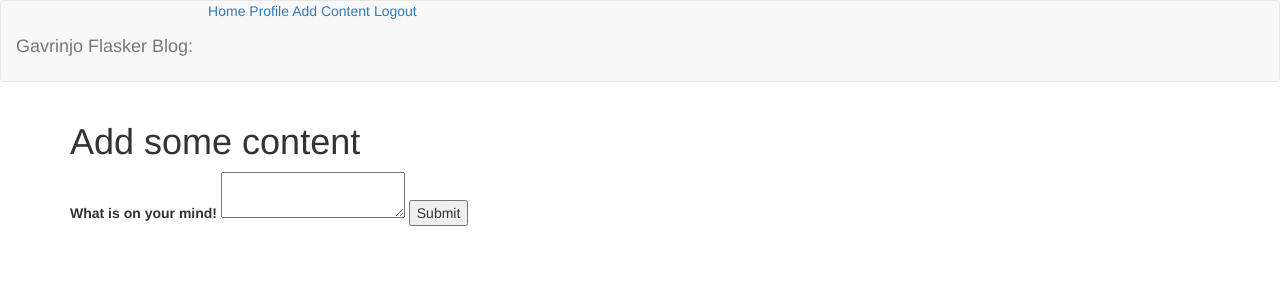
After one commit to gavrinjo/flasker, a Flask app: page /postit in a window 1280 px wide. The commit adds this page. Shown: the top 300 px of the page. Run offline with Flask 2, Linux system fonts and the light colour scheme; the visitor is signed in with stand-in values (Sample User, id 1); data comes from the database, SQL or seed files in the repository; both versions use the stored data as it was after the commit; some libraries are stand-ins or nearby versions.

Commit message:
postit package added

```diff
--- a/app/__init__.py
+++ b/app/__init__.py
@@ -7,7 +7,6 @@ from flask_avatars import Avatars
 from flask_bootstrap import Bootstrap
 from flask_moment import Moment
 from flask_mail import Mail
-# from flask_ckeditor import CKEditor
 
 
 db = SQLAlchemy()
@@ -16,7 +15,6 @@ login = LoginManager()
 login.login_view = "auth.login"
 login.login_message = "Please log in to access this page"
 mail = Mail()
-# ckeditor = CKEditor()
 moment = Moment()
 bootstrap = Bootstrap()
 avatars = Avatars()
@@ -30,7 +28,6 @@ def create_app(config_class=Config):
     migrate.init_app(app, db)
     login.init_app(app)
     mail.init_app(app)
-    # ckeditor.init_app(app)
     moment.init_app(app)
     bootstrap.init_app(app)
     avatars.init_app(app)
@@ -44,6 +41,9 @@ def create_app(config_class=Config):
     from app.auth import bp as auth_bp
     app.register_blueprint(auth_bp, url_prefix="/auth")
 
+    from app.content import bp as content_bp
+    app.register_blueprint(content_bp)
+
     from app.main import bp as main_bp
     app.register_blueprint(main_bp)
 
--- /dev/null
+++ b/app/content/__init__.py
@@ -0,0 +1,5 @@
+from flask import Blueprint
+
+bp = Blueprint("content", __name__, template_folder="templates")
+
+from app.content import routes
--- /dev/null
+++ b/app/content/forms.py
@@ -0,0 +1,9 @@
+from flask_wtf import FlaskForm
+# from flask_wtf.file import FileField, FileRequired, FileAllowed
+from wtforms import SubmitField, TextAreaField
+from wtforms.validators import DataRequired
+
+
+class PostForm(FlaskForm):
+    post = TextAreaField("What is on your mind!", validators=[DataRequired()], id="summernote")
+    submit = SubmitField("Submit")
--- /dev/null
+++ b/app/content/routes.py
@@ -0,0 +1,20 @@
+from flask import render_template, flash, redirect, url_for
+from flask_login import current_user, login_required
+from app import db
+from app.content import bp, handlers
+from app.content.forms import PostForm
+from app.models import Post
+
+
+@bp.route("/postit", methods=["GET", "POST"])
+@login_required
+def postit():
+    form = PostForm()
+    if form.validate_on_submit():
+        post = Post(body=handlers.img_proc(form.post.data), author=current_user)
+        # print(post)
+        db.session.add(post)
+        db.session.commit()
+        flash("Your post is now live!!")
+        return redirect(url_for("main.index"))
+    return render_template("postit.html", title="Post Content", form=form)
--- /dev/null
+++ b/app/content/templates/postit.html
@@ -0,0 +1,18 @@
+{% extends 'base.html' %}
+
+{% block app_content %}
+    <h1>Add some content</h1>
+    {% if form %}
+    <form action="" method="post">
+        {{ form.hidden_tag() }}
+        {{ form.post.label }}
+        {{ form.post() }}
+        {% for error in form.post.errors %}
+        <span style="color: red;">[{{ error }}]</span>
+        {% endfor %}
+        {{ form.submit() }}
+    </form>
+
+    <script src="{{ url_for('static', filename='summernote.js') }}" type="text/javascript"></script>
+    {% endif %}
+{% endblock app_content %}
--- a/app/templates/base.html
+++ b/app/templates/base.html
@@ -23,6 +23,7 @@
         <a href="{{ url_for('auth.login') }}">Login</a>
         {% else %}
         <a href="{{ url_for('main.user', username=current_user.username) }}">Profile</a>
+        <a href="{{ url_for('content.postit') }}">Add Content</a>
         <a href="{{ url_for('auth.logout') }}">Logout</a>
         {% endif %}
     </nav>
--- a/config.py
+++ b/config.py
@@ -20,11 +20,6 @@ class Config(object):
     MAIL_USERNAME = os.environ.get("MAIL_USERNAME")
     MAIL_PASSWORD = os.environ.get("MAIL_PASSWORD")
     ADMINS = ["gavrinjo@gmx.com"]
-    # CKEDITOR_PKG_TYPE = os.environ.get('CKEDITOR_PKG_TYPE') or "standard"
-    # CKEDITOR_SERVE_LOCAL = os.environ.get("CKEDITOR_SERVE_LOCAL") or False
-    # CKEDITOR_HEIGHT = os.environ.get("CKEDITOR_HEIGHT")
-    # CKEDITOR_FILE_UPLOADER = "main.upload"
-    # CKEDITOR_FILE_BROWSER = "main.upload"
     UPLOADED_PATH = os.path.join(STATIC_ROOT, "uploads")
     ALLOWED_EXTENSIONS = set(["png", "jpg", "jpeg", "gif"])
     POSTS_PER_PAGE = 5
```
Also changed, not shown: app/main/forms.py (+0 -8 lines), app/main/routes.py (+5 -19 lines), app/templates/index.html (+0 -13 lines), app.db, app/content/handlers.py (renamed from app/main/handlers.py).
